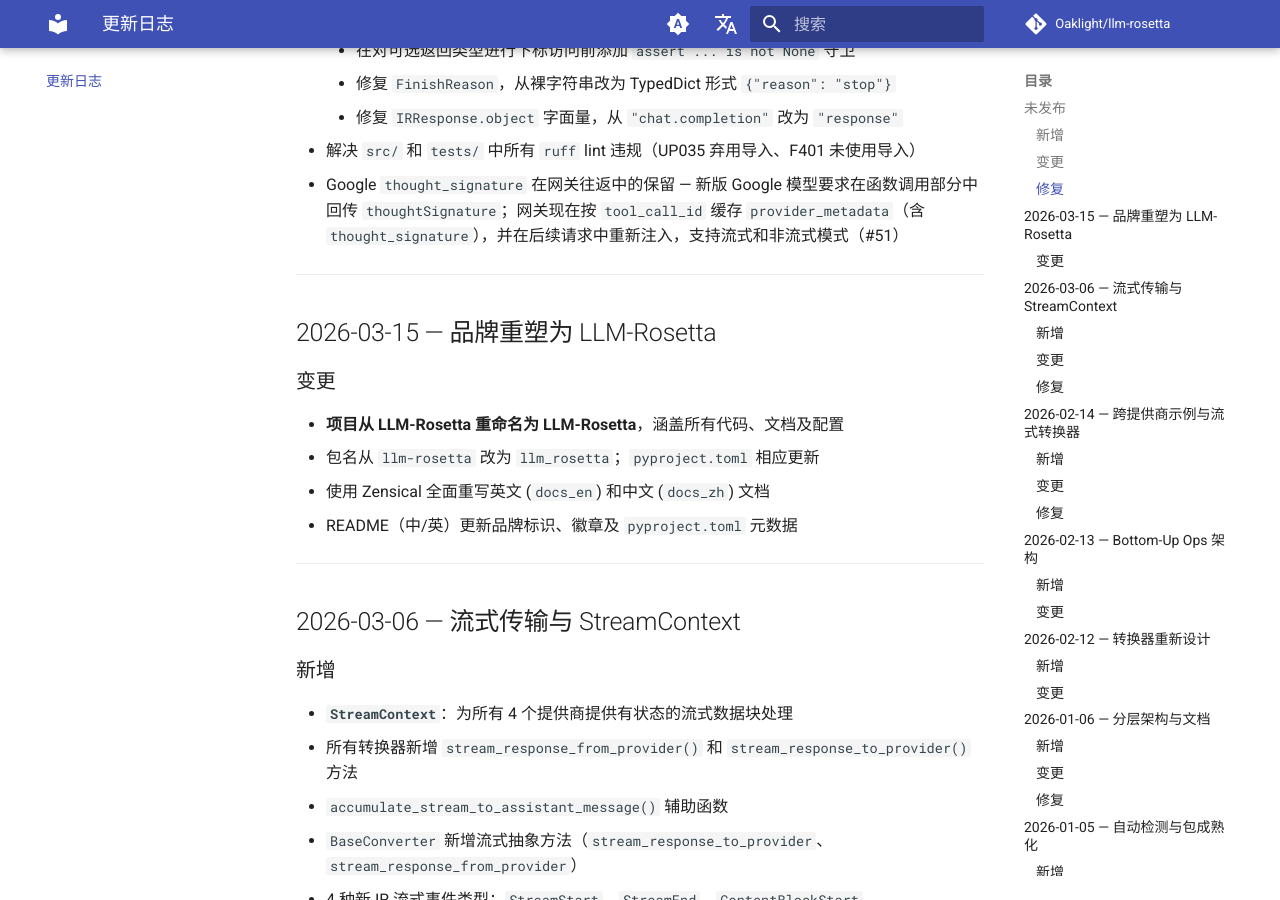
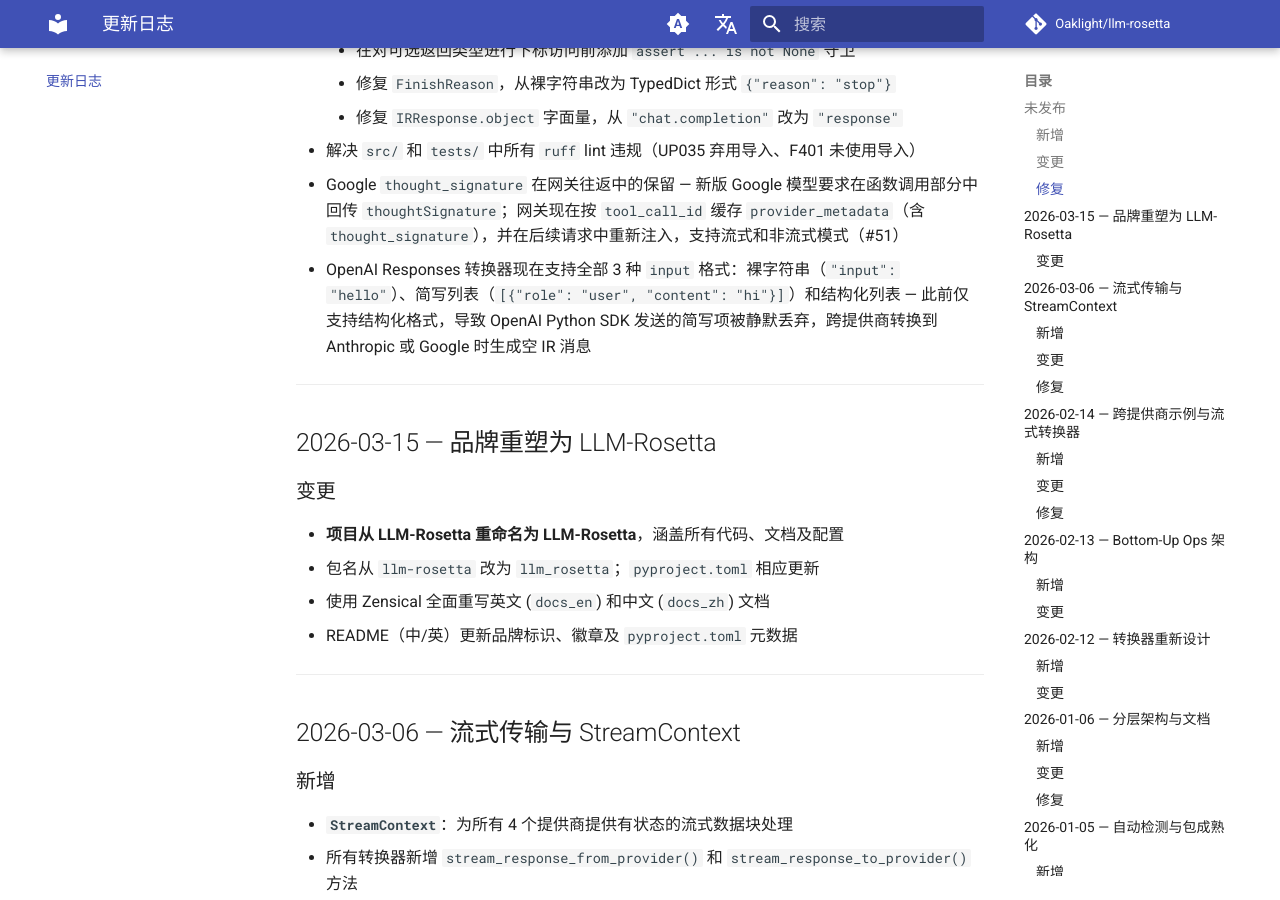
Before and after one commit to Oaklight/llm-rosetta, an MkDocs documentation site: the page built from docs/changelog.md, in a window 1280 px wide and 900 px high, scrolled down 2129 px. Built offline with MkDocs 1.6.1 and Material for MkDocs 9.7.7, drawn with Linux system fonts in a browser that asks for light colours; comment, search, counter and statistics services are not loaded.

Commit message:
docs: add changelog entry for OpenAI Responses shorthand input fix

```diff
--- a/docs/changelog.md
+++ b/docs/changelog.md
@@ -56,6 +56,7 @@
     - 修复 `IRResponse.object` 字面量，从 `"chat.completion"` 改为 `"response"`
 - 解决 `src/` 和 `tests/` 中所有 `ruff` lint 违规（UP035 弃用导入、F401 未使用导入）
 - Google `thought_signature` 在网关往返中的保留 — 新版 Google 模型要求在函数调用部分中回传 `thoughtSignature`；网关现在按 `tool_call_id` 缓存 `provider_metadata`（含 `thought_signature`），并在后续请求中重新注入，支持流式和非流式模式（#51）
+- OpenAI Responses 转换器现在支持全部 3 种 `input` 格式：裸字符串（`"input": "hello"`）、简写列表（`[{"role": "user", "content": "hi"}]`）和结构化列表 — 此前仅支持结构化格式，导致 OpenAI Python SDK 发送的简写项被静默丢弃，跨提供商转换到 Anthropic 或 Google 时生成空 IR 消息
 
 ---
 
```
